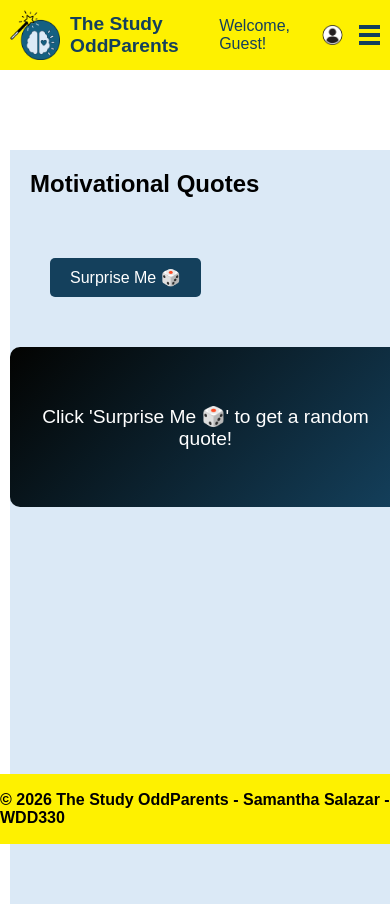
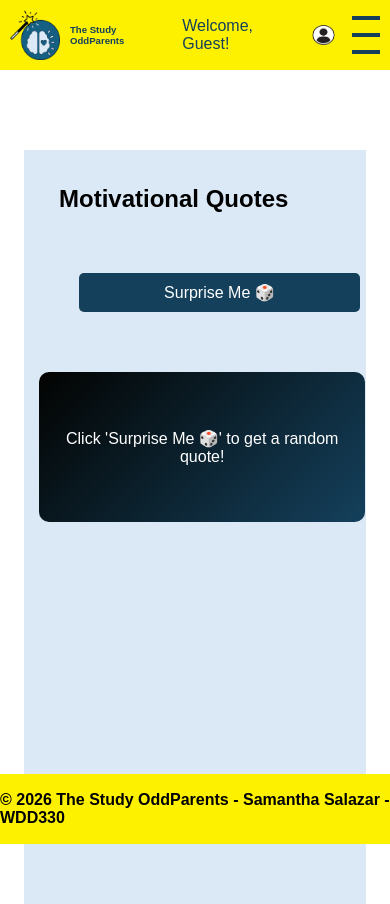
Before and after one commit to sqsaay/StudyOddParents, a plain HTML site: page quotes.html in a window 390 px wide. Drawn offline with Linux system fonts and the light colour scheme.

Commit message:
Mobile view fixed V2

```diff
--- a/css/styles.css
+++ b/css/styles.css
@@ -18,7 +18,7 @@
     font-family: var(--body-font);
 }
 
-/* Hamburger button */
+/*#region Hamburger button */
 .hamburger {
     display: none;
     flex-direction: column;
@@ -36,7 +36,7 @@
 }
 
 /*#endregion Hamburguer*/
-/* Global transition theme */
+/*#region Global transition theme */
 body {
     display: flex;
     flex-direction: column;
@@ -60,7 +60,6 @@
 
 .content {
     flex: 1;
-    /* take remaining space */
     transition: background-color 0.5s ease, transform 0.5s ease;
 }
 
@@ -68,6 +67,7 @@
     transform: scale(1.01);
 }
 
+/*#endregion Global transition theme */
 /*#region Header*/
 header {
     display: flex;
@@ -408,10 +408,22 @@
 @media (max-width: 700px) and (min-width: 320px) {
     .hamburger {
         display: flex;
+        height: 50px;
+
     }
 
-    header{
-        width: 100%;
+    header {
+        min-width: 320px;
+        font-size: 50%;
+    }
+
+    .stats-grid {
+        display: flex;
+        flex-direction: column;
+    }
+
+    .music-card {
+        width: 80%;
     }
 
     .sidebar {
@@ -433,33 +445,48 @@
         position: relative;
         left: 0;
         top: 70px;
-        width: 100%;
-        margin: 10px;
+        width: 80%;
+        margin: 10px auto;
         height: auto;
         border-radius: 0;
-        padding-bottom: 20px;
+        padding: 15px;
     }
 
-    .stats-grid {
-        grid-template-columns: 1fr;
-        gap: 15px;
+    .search-box input,
+    .search-box button {
+        width: 80%;
     }
 
-    .stat-card,
-    .quote-card,
-    .music-card,
-    .flashcard {
-        width: 90%;
-        margin: 10px auto;
+    .stat-card {
+        width: 100%;
+        margin: 0 auto;
+        font-size: 0.9em;
     }
 
-    .nav-buttons {
-        flex-direction: row;
-        gap: 10px;
+
+    .nav-buttons button {
+        gap: 0px;
+        margin: 0px;
+    }
+
+    .quote-card {
+        width: 95%;
+        font-size: 1em;
+        padding: 15px;
+    }
+
+    .search-box button {
+        width: 90%;
+    }
+
+    .music-controls {
+        display: flex;
+        flex-direction: column;
     }
 
     footer {
         position: absolute;
+        min-width: 320px;
         width: 100%;
         bottom: 0;
         z-index: 1000;
```
Also changed, not shown: flashcards.html (+1 -1 lines).
